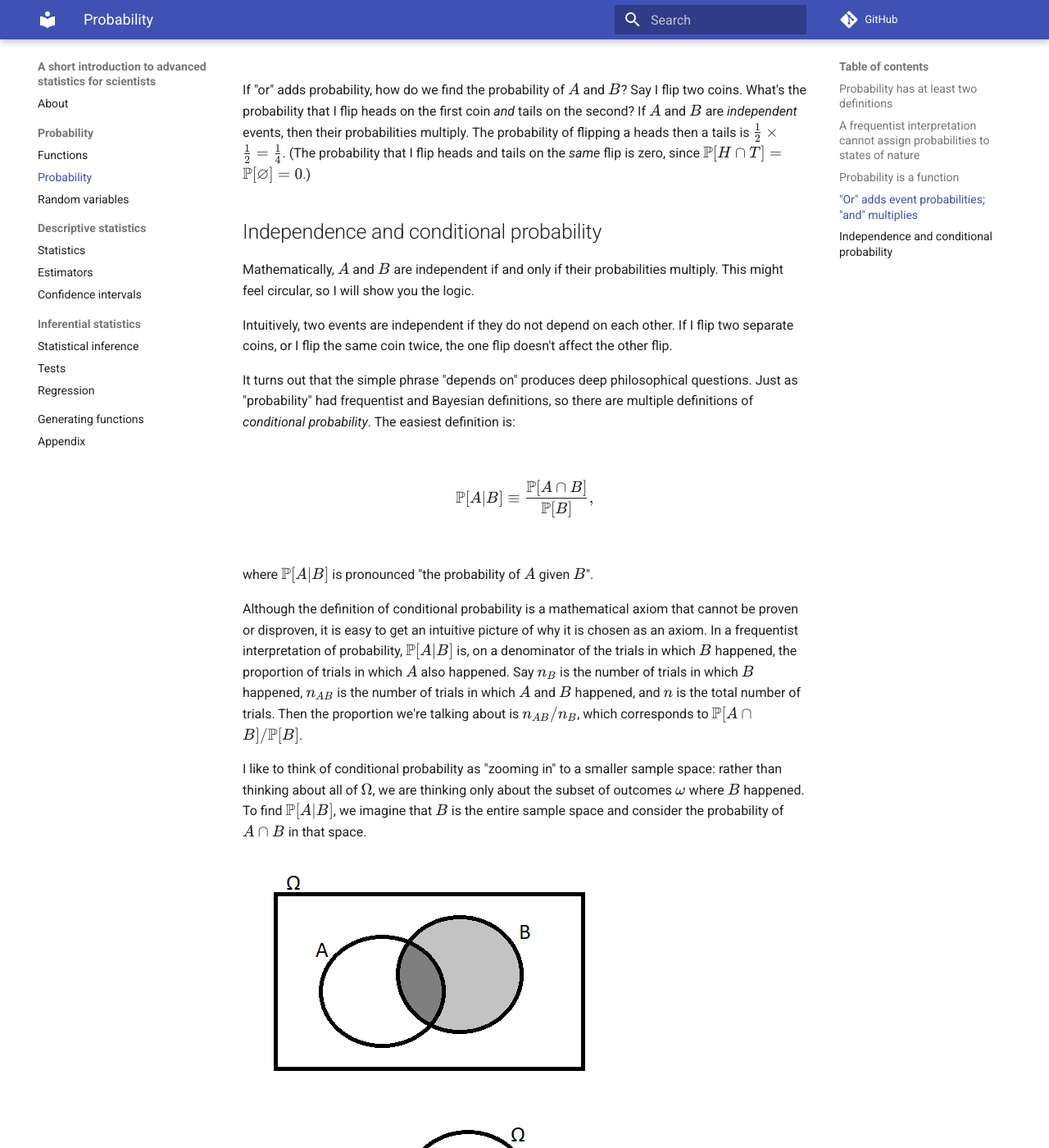
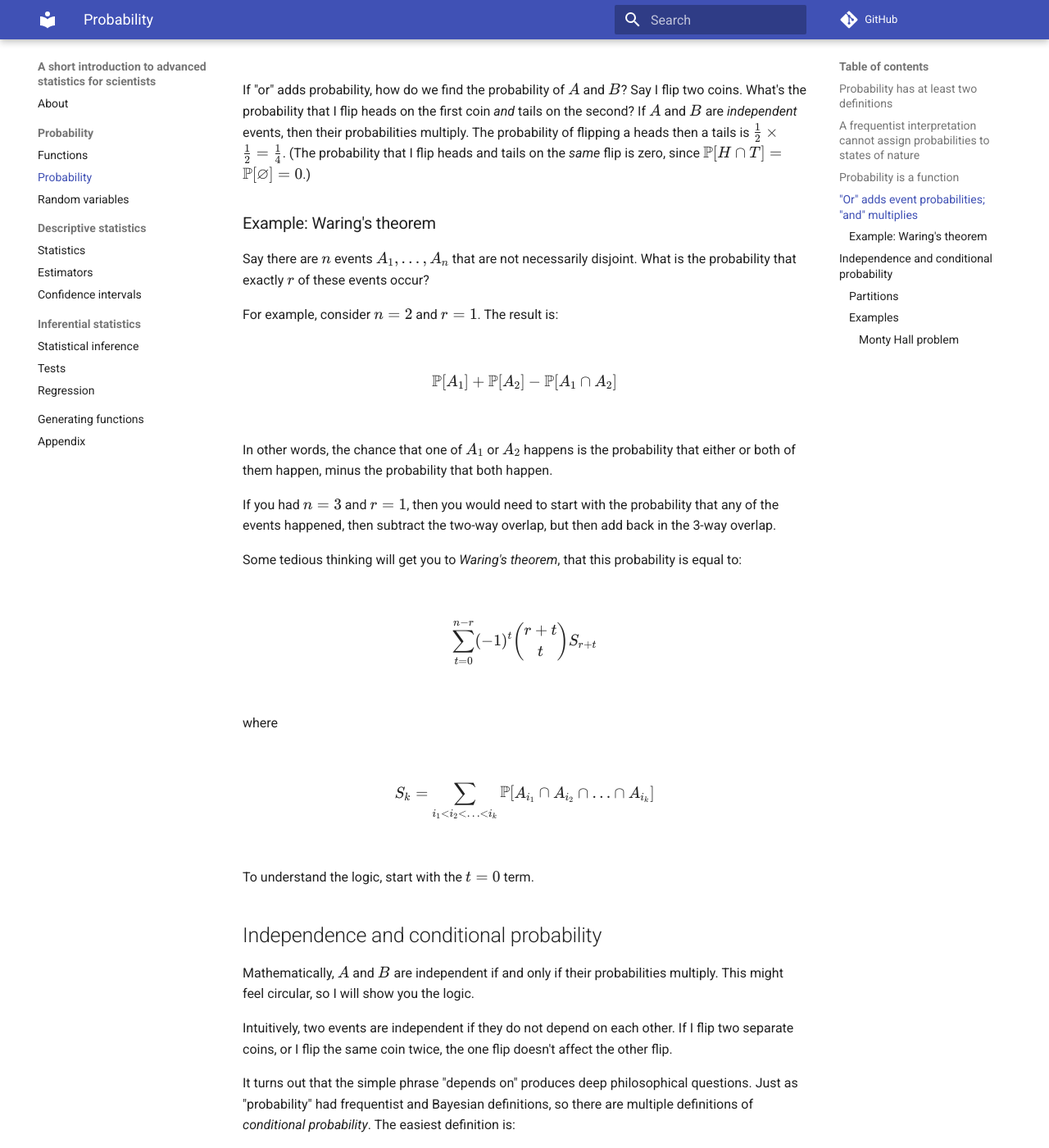
Before and after one commit to swo/stats-book, an MkDocs documentation site: the page built from docs/probability.md, in a window 1280 px wide and 1400 px high, scrolled down 4059 px. Shown: the whole window at 82% size. Built offline with MkDocs 1.6.1 and Material for MkDocs 9.7.7, drawn with Linux system fonts in a browser that asks for light colours; comment, search, counter and statistics services are not loaded; some of the changed text lies outside the part shown.

Commit message:
Waring's theorem

```diff
--- a/docs/probability.md
+++ b/docs/probability.md
@@ -81,6 +81,34 @@ $$
 
 If "or" adds probability, how do we find the probability of $A$ and $B$? Say I flip two coins. What's the probability that I flip heads on the first coin _and_ tails on the second? If $A$ and $B$ are _independent_ events, then their probabilities multiply. The probability of flipping a heads then a tails is $\tfrac{1}{2} \times \tfrac{1}{2} = \tfrac{1}{4}$. (The probability that I flip heads and tails on the _same_ flip is zero, since $\mathbb{P}[H \cap T] = \mathbb{P}[\varnothing] = 0$.)
 
+### Example: Waring's theorem
+
+Say there are $n$ events $A_1, \ldots, A_n$ that are not necessarily disjoint. What is the probability that exactly $r$ of these events occur?
+
+For example, consider $n=2$ and $r=1$. The result is:
+
+$$
+\mathbb{P}[A_1] + \mathbb{P}[A_2] - \mathbb{P}[A_1 \cap A_2]
+$$
+
+In other words, the chance that one of $A_1$ or $A_2$ happens is the probability that either or both of them happen, minus the probability that both happen.
+
+If you had $n=3$ and $r=1$, then you would need to start with the probability that any of the events happened, then subtract the two-way overlap, but then add back in the 3-way overlap.
+
+Some tedious thinking will get you to _Waring's theorem_, that this probability is equal to:
+
+$$
+\sum_{t=0}^{n-r} (-1)^t \binom{r+t}{t} S_{r+t}
+$$
+
+where
+
+$$
+S_k = \sum_{i_1 < i_2 < \ldots < i_k} \mathbb{P}[A_{i_1} \cap A_{i_2} \cap \ldots \cap A_{i_k}]
+$$
+
+To understand the logic, start with the $t=0$ term.
+
 ## Independence and conditional probability
 
 Mathematically, $A$ and $B$ are independent if and only if their probabilities multiply. This might feel circular, so I will show you the logic.
@@ -105,3 +133,13 @@ I like to think of conditional probability as "zooming in" to a smaller sample s
 If $A$ and $B$ are independent, then $A$ does not "depend on" $B$: the probability of $A$ given that $B$ happened is equal to the probability of $A$ without knowing anything about $B$: if $A$ and $B$ are independent, then $\mathbb{P}[A | B] = \mathbb{P}[A]$, and thus $\mathbb{P}[A \cap B] = \mathbb{P}[A] \times \mathbb{P}[B]$.
 
 Given these rules, you can compute the probability of things like particular poker hands.
+
+### Partitions
+
+[TBD. Define a partition, then show how you can use conditioning with that.]
+
+### Examples
+
+#### Monty Hall problem
+
+[Monty Hall problem. The result isn't surprising if you condition on the event in which you *a priori* picked the door with the car.]
```
